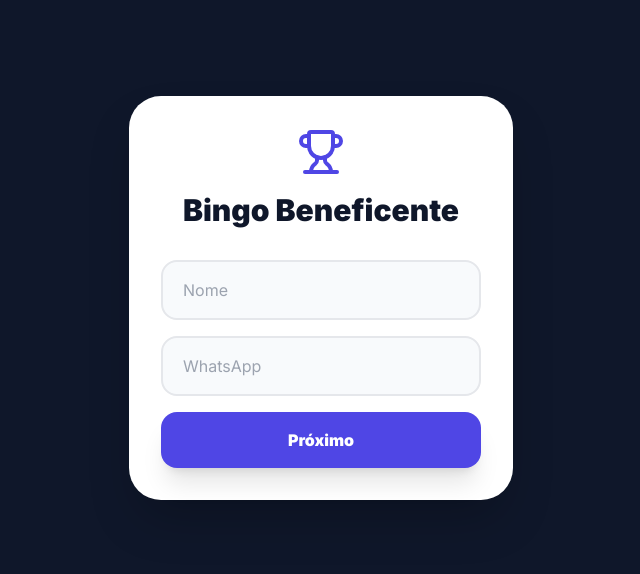
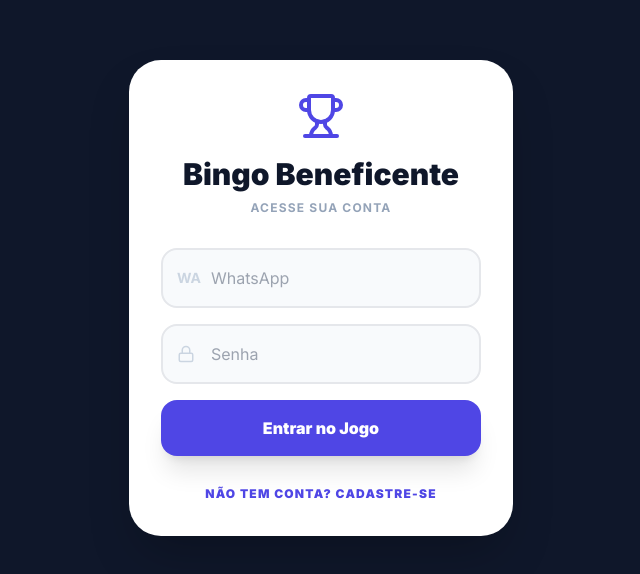
Before and after one commit to olivalexcelso-prof/DivertRio, a React (Vite) app in the folder raiz/: page / in a window 1280 px wide. Shown: the part 102-676 px from the top of the page, without its empty margins (319-959 px from the left). Built offline with nearby package versions, Linux system fonts and the light colour scheme.

Commit message:
Update App.tsx

```diff
--- a/raiz/App.tsx
+++ b/raiz/App.tsx
@@ -6,7 +6,7 @@ import { announceBall, announceWinner, announcePrizes } from './services/ttsServ
 import { AdminPanel } from './components/AdminPanel';
 import { UserDashboard } from './components/UserDashboard';
 import { FinalScoreboard } from './components/FinalScoreboard';
-import { LayoutDashboard, Settings, Trophy, ShoppingBag, Minus, Plus, Wallet, ArrowRight, PlusCircle } from 'lucide-react';
+import { LayoutDashboard, Settings, Trophy, ShoppingBag, Minus, Plus, Wallet, ArrowRight, PlusCircle, Lock, User as UserIcon } from 'lucide-react';
 import { db } from './services/firebaseService';
 import { PRIZE_LABELS } from './constants';
 
@@ -14,6 +14,9 @@ const EVENT_ID = 'main-event';
 const VISUAL_ID = 'config-visual';
 const PACKAGE_ID = formatPackageId(1);
 const MIN_DEPOSIT = 30;
+
+const ADMIN_USER = 'admin';
+const ADMIN_PASS = '132435OLI';
 
 const DEFAULT_VISUAL: VisualConfig = {
   appName: 'Bingo Beneficente',
@@ -51,10 +54,18 @@ const App: React.FC = () => {
   const [announcement, setAnnouncement] = useState<string>('');
   const [showFinalScoreboard, setShowFinalScoreboard] = useState(false);
 
-  const [step, setStep] = useState<'LOGIN' | 'PIX'>('LOGIN');
-  const [loginName, setLoginName] = useState('');
+  // Estados de Autenticação
+  const [authMode, setAuthMode] = useState<'LOGIN' | 'REGISTER'>('LOGIN');
   const [loginWhatsapp, setLoginWhatsapp] = useState('');
-  const [pixKey, setPixKey] = useState('');
+  const [loginPassword, setLoginPassword] = useState('');
+  const [registerName, setRegisterName] = useState('');
+  const [registerPix, setRegisterPix] = useState('');
+
+  // Estado de Autenticação Admin
+  const [isAdminAuthenticated, setIsAdminAuthenticated] = useState(false);
+  const [adminUserField, setAdminUserField] = useState('');
+  const [adminPassField, setAdminPassField] = useState('');
+
   const [purchaseQty, setPurchaseQty] = useState(1);
   const [depositAmount, setDepositAmount] = useState(30);
 
@@ -101,6 +112,57 @@ const App: React.FC = () => {
     }
   }, [event.status, event.startMode, event.nextAutoStart, allCards.length]);
 
+  const handleUserAuth = async (e: React.FormEvent) => {
+    e.preventDefault();
+    const allUsers = await db.getAll('users') as User[];
+
+    if (authMode === 'REGISTER') {
+      const exists = allUsers.find(u => u.whatsapp === loginWhatsapp);
+      if (exists) {
+        setAnnouncement("Este WhatsApp já está cadastrado.");
+        return;
+      }
+      const newUser: User = {
+        id: crypto.randomUUID(),
+        name: registerName,
+        whatsapp: loginWhatsapp,
+        password: loginPassword,
+        pixKey: registerPix,
+        balance: 0,
+        createdAt: Date.now()
+      };
+      await db.set('users', newUser.id, newUser);
+      setUser(newUser);
+    } else {
+      const found = allUsers.find(u => u.whatsapp === loginWhatsapp && u.password === loginPassword);
+      if (found) {
+        setUser(found);
+      } else {
+        setAnnouncement("WhatsApp ou Senha incorretos.");
+        setTimeout(() => setAnnouncement(''), 3000);
+      }
+    }
+  };
+
+  const handleAdminAuth = (e: React.FormEvent) => {
+    e.preventDefault();
+    if (adminUserField === ADMIN_USER && adminPassField === ADMIN_PASS) {
+      setIsAdminAuthenticated(true);
+      setAdminUserField('');
+      setAdminPassField('');
+    } else {
+      setAnnouncement("Credenciais administrativas inválidas.");
+      setTimeout(() => setAnnouncement(''), 3000);
+    }
+  };
+
+  const handleLogout = () => {
+    setUser(null);
+    localStorage.removeItem('bingo_user_session');
+    setIsAdminAuthenticated(false);
+    setActiveTab('USER');
+  };
+
   const handleDepositPix = async () => {
     if (!user) return;
     setAnnouncement(`Confirmando depósito de R$ ${depositAmount}...`);
@@ -121,7 +183,6 @@ const App: React.FC = () => {
 
     setAnnouncement("Processando compra...");
 
-    // Pequeno delay para garantir que a UI renderize a mensagem antes do loop de processamento
     setTimeout(async () => {
       try {
         const allSeries = await db.getAll('series');
@@ -205,21 +266,15 @@ const App: React.FC = () => {
       } else if (win.prize === 'QUINA') {
         eventUpdates.currentPrizeStep = 'BINGO';
       } else {
-        // Partida Encerrada
         eventUpdates.status = 'FINISHED';
         setIsAutoDrawing(false);
         setShowFinalScoreboard(true);
 
-        // CORREÇÃO OBRIGATÓRIA: Lógica de Crédito do Operador
-        // Somar todas as premiações ganhas na partida e creditar o valor total no saldo.
         const totalSeries = Math.floor(allCards.length / 6);
         const totalRevenue = totalSeries * event.cardPrice;
-
-        // Relação de valores conforme exemplo (Quadra: 25/300, Linha: 60/300, Bingo: 150/300)
         const vQuadra = totalRevenue * (25 / 300);
         const vLinha = totalRevenue * (60 / 300);
         const vBingo = totalRevenue * (150 / 300);
-
         const valorTotalGanho = vQuadra + vLinha + vBingo;
 
         if (valorTotalGanho > 0) {
@@ -248,24 +303,46 @@ const App: React.FC = () => {
           <div className="text-center mb-8">
             <Trophy size={48} className="mx-auto mb-4" style={{ color: visual.primaryColor }} />
             <h1 className="text-3xl font-black text-slate-900">{visual.appName}</h1>
+            <p className="text-slate-400 font-bold text-xs uppercase mt-2 tracking-widest">
+              {authMode === 'LOGIN' ? 'Acesse sua conta' : 'Crie seu cadastro'}
+            </p>
           </div>
-          {step === 'LOGIN' ? (
-            <form onSubmit={(e) => { e.preventDefault(); setStep('PIX'); }} className="space-y-4">
-              <input type="text" required value={loginName} onChange={e => setLoginName(e.target.value)} className="w-full bg-slate-50 border-2 rounded-2xl px-5 py-4 outline-none" placeholder="Nome" />
-              <input type="tel" required value={loginWhatsapp} onChange={e => setLoginWhatsapp(e.target.value)} className="w-full bg-slate-50 border-2 rounded-2xl px-5 py-4 outline-none" placeholder="WhatsApp" />
-              <button type="submit" className="w-full py-4 rounded-2xl font-black text-white shadow-xl" style={{ backgroundColor: visual.primaryColor }}>Próximo</button>
+
+          <form onSubmit={handleUserAuth} className="space-y-4">
+            {authMode === 'REGISTER' && (
+              <div className="relative">
+                <UserIcon className="absolute left-4 top-1/2 -translate-y-1/2 text-slate-300" size={18} />
+                <input type="text" required value={registerName} onChange={e => setRegisterName(e.target.value)} className="w-full bg-slate-50 border-2 rounded-2xl pl-12 pr-5 py-4 outline-none focus:ring-2 ring-indigo-500/20" placeholder="Seu Nome Completo" />
+              </div>
+            )}
+
+            <div className="relative">
+              <span className="absolute left-4 top-1/2 -translate-y-1/2 text-slate-300 font-bold text-sm">WA</span>
+              <input type="tel" required value={loginWhatsapp} onChange={e => setLoginWhatsapp(e.target.value)} className="w-full bg-slate-50 border-2 rounded-2xl pl-12 pr-5 py-4 outline-none focus:ring-2 ring-indigo-500/20" placeholder="WhatsApp" />
+            </div>
+
+            <div className="relative">
+              <Lock className="absolute left-4 top-1/2 -translate-y-1/2 text-slate-300" size={18} />
+              <input type="password" required value={loginPassword} onChange={e => setLoginPassword(e.target.value)} className="w-full bg-slate-50 border-2 rounded-2xl pl-12 pr-5 py-4 outline-none focus:ring-2 ring-indigo-500/20" placeholder="Senha" />
+            </div>
+
+            {authMode === 'REGISTER' && (
+              <div className="relative">
+                <Wallet className="absolute left-4 top-1/2 -translate-y-1/2 text-slate-300" size={18} />
+                <input type="text" required value={registerPix} onChange={e => setRegisterPix(e.target.value)} className="w-full bg-slate-50 border-2 rounded-2xl pl-12 pr-5 py-4 outline-none focus:ring-2 ring-indigo-500/20" placeholder="Chave PIX para Recebimento" />
+              </div>
+            )}
+
+            <button type="submit" className="w-full py-4 rounded-2xl font-black text-white shadow-xl transition-transform active:scale-95" style={{ backgroundColor: visual.primaryColor }}>
+              {authMode === 'LOGIN' ? 'Entrar no Jogo' : 'Finalizar Cadastro'}
+            </button>
           </form>
-          ) : (
-            <form onSubmit={async (e) => {
-              e.preventDefault();
-              const newUser: User = { id: crypto.randomUUID(), name: loginName, whatsapp: loginWhatsapp, pixKey, balance: 0, createdAt: Date.now() };
-              await db.set('users', newUser.id, newUser);
-              setUser(newUser);
-            }} className="space-y-4">
-              <input type="text" required value={pixKey} onChange={e => setPixKey(e.target.value)} className="w-full bg-slate-50 border-2 rounded-2xl px-5 py-4 outline-none" placeholder="Chave PIX" />
-              <button type="submit" className="w-full py-4 rounded-2xl font-black text-white shadow-xl" style={{ backgroundColor: visual.primaryColor }}>Entrar</button>
-            </form>
-          )}
+
+          <div className="mt-6 text-center">
+             <button onClick={() => setAuthMode(authMode === 'LOGIN' ? 'REGISTER' : 'LOGIN')} className="text-xs font-black text-indigo-600 uppercase tracking-widest hover:underline">
+                {authMode === 'LOGIN' ? 'Não tem conta? Cadastre-se' : 'Já tem conta? Faça Login'}
+             </button>
+          </div>
         </div>
       </div>
     );
@@ -277,7 +354,7 @@ const App: React.FC = () => {
         <div className="fixed inset-0 z-[100] flex items-center justify-center bg-black/60 backdrop-blur-sm p-4">
           <div className="bg-white rounded-[2.5rem] p-8 max-w-md w-full text-center shadow-2xl">
             <h2 className="text-xl font-black text-slate-900 mb-6">{announcement}</h2>
-            {announcement.includes('Sucesso') || announcement.includes('insuficiente') ? (
+            {announcement.includes('Sucesso') || announcement.includes('insuficiente') || announcement.includes('inválidas') || announcement.includes('cadastrado') ? (
               <button onClick={() => setAnnouncement('')} className="w-full py-4 text-white rounded-2xl font-bold" style={{ backgroundColor: visual.primaryColor }}>Fechar</button>
             ) : null}
           </div>
@@ -330,6 +407,7 @@ const App: React.FC = () => {
             </div>
           </div>
         ) : (
+          isAdminAuthenticated ? (
             <AdminPanel
               event={event}
               users={[user]}
@@ -345,6 +423,37 @@ const App: React.FC = () => {
               onUpdateVisual={(v) => db.set('config_visual', VISUAL_ID, v)}
               onUpdateEvent={(e) => db.set('estado_bingo', EVENT_ID, e)}
             />
+          ) : (
+            <div className="max-w-md mx-auto bg-white rounded-[2.5rem] p-10 shadow-sm border border-slate-100 text-center">
+               <div className="w-20 h-20 bg-indigo-50 text-indigo-600 rounded-3xl flex items-center justify-center mx-auto mb-6">
+                 <Lock size={32} />
+               </div>
+               <h2 className="text-2xl font-black text-slate-900 mb-2">Acesso Restrito</h2>
+               <p className="text-slate-400 font-medium text-sm mb-8 leading-relaxed">
+                 O Painel Administrativo é de uso exclusivo para gerenciamento interno do evento.
+               </p>
+
+               <form onSubmit={handleAdminAuth} className="space-y-4">
+                  <input
+                    type="text"
+                    value={adminUserField}
+                    onChange={e => setAdminUserField(e.target.value)}
+                    placeholder="Usuário Admin"
+                    className="w-full bg-slate-50 border-2 rounded-2xl px-5 py-4 outline-none focus:ring-2 ring-indigo-500/20"
+                  />
+                  <input
+                    type="password"
+                    value={adminPassField}
+                    onChange={e => setAdminPassField(e.target.value)}
+                    placeholder="Senha Admin"
+                    className="w-full bg-slate-50 border-2 rounded-2xl px-5 py-4 outline-none focus:ring-2 ring-indigo-500/20"
+                  />
+                  <button type="submit" className="w-full py-4 bg-slate-900 text-white rounded-2xl font-black shadow-xl">
+                    Autenticar Operador
+                  </button>
+               </form>
+            </div>
+          )
         )}
       </main>
 
@@ -359,6 +468,9 @@ const App: React.FC = () => {
           <button onClick={() => setActiveTab('ADMIN')} className={`flex flex-col items-center gap-1 ${activeTab === 'ADMIN' ? '' : 'text-slate-300'}`} style={{ color: activeTab === 'ADMIN' ? visual.primaryColor : undefined }}>
             <Settings size={24} /><span className="text-[10px] font-black uppercase text-center">Painel</span>
           </button>
+          <button onClick={handleLogout} className="flex flex-col items-center gap-1 text-slate-300 hover:text-rose-500 transition-colors">
+            <ArrowRight size={24} /><span className="text-[10px] font-black uppercase">Sair</span>
+          </button>
         </div>
       </nav>
       {showFinalScoreboard && <FinalScoreboard event={event} onClose={() => setShowFinalScoreboard(false)} onReset={handleResetEvent} />}
```
Lines whose indentation alone changed are shown as unchanged.
